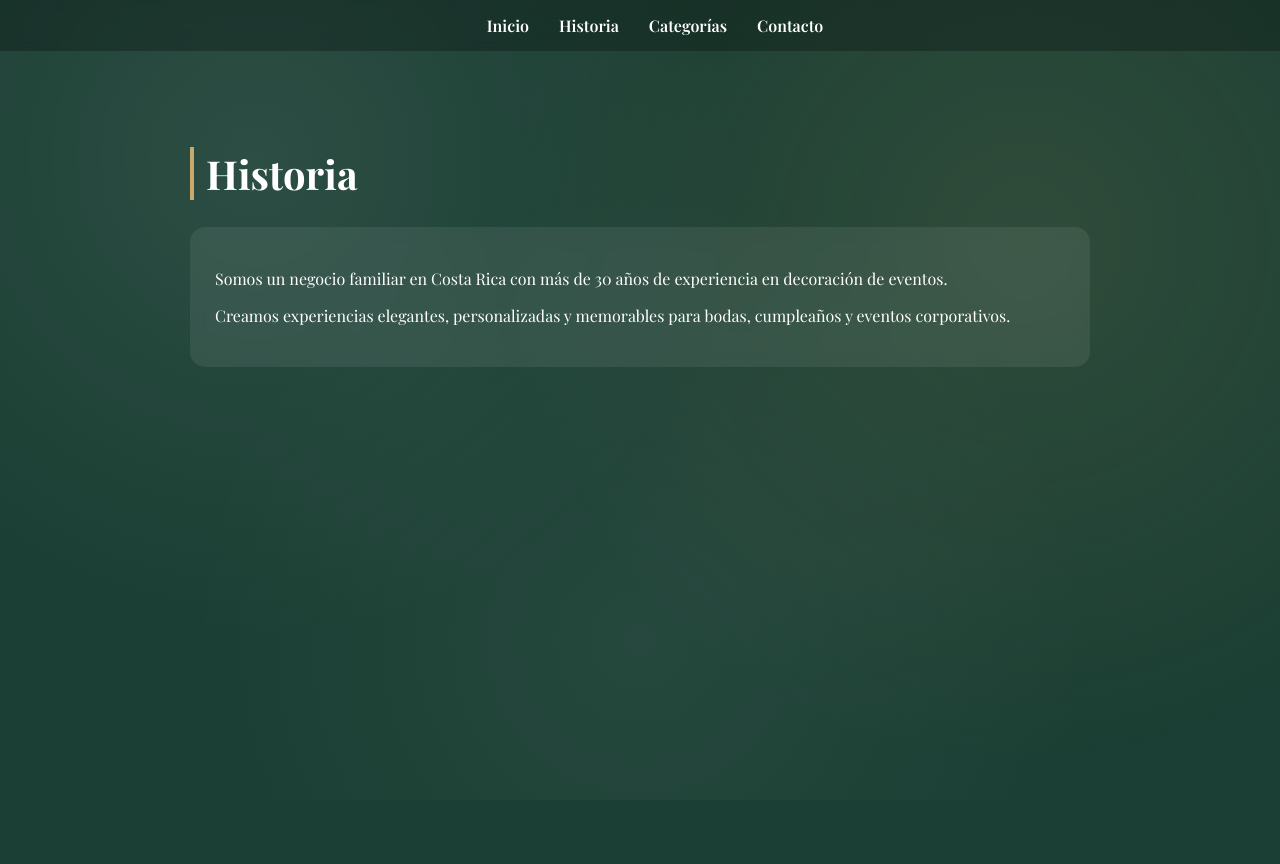
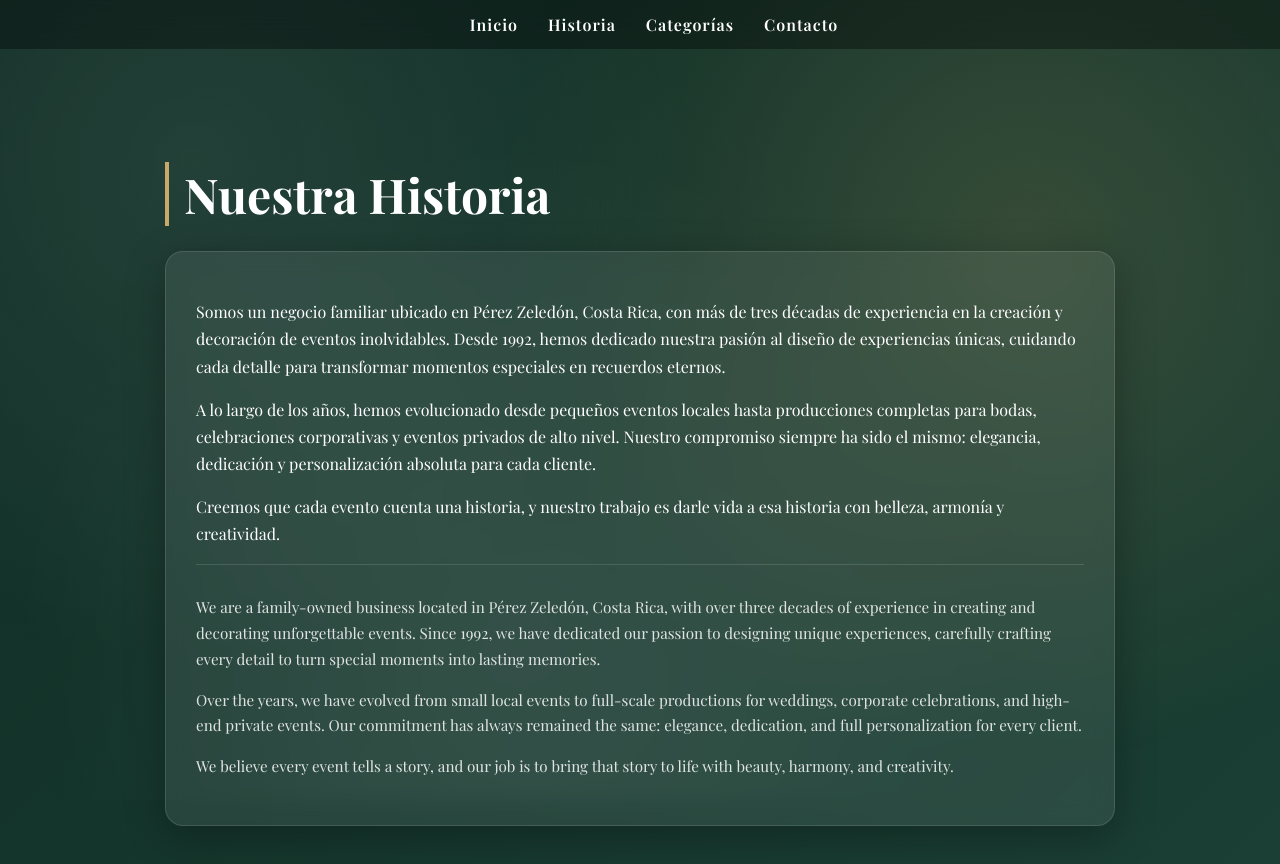
Before and after one commit to DIEDO93/NOY-S-DECORATIONS-AND-EVENTS., a plain HTML site: page historia.html in a window 1280 px wide. Before the commit the page ends 800 px from the top, so only its background shows below. Drawn offline with nearby package versions, Linux system fonts and the light colour scheme.

Commit message:
Update historia.html

```diff
--- a/historia.html
+++ b/historia.html
@@ -11,26 +11,24 @@
 body{
     margin:0;
     font-family:'Playfair Display', serif;
-    color:white;
-    background:#1b3f34;
+    color:#fff;
+    background: linear-gradient(135deg, #102e25, #1b3f34);
+    overflow-x:hidden;
 }
 
-/* fondo premium */
+/* ✨ fondo tipo pinterest elegante */
 body::before{
     content:"";
     position:fixed;
-    top:0;
-    left:0;
-    width:100%;
-    height:100%;
+    inset:0;
     background:
-        radial-gradient(circle at 20% 20%, rgba(255,255,255,0.08), transparent 40%),
-        radial-gradient(circle at 80% 30%, rgba(200,169,106,0.12), transparent 45%),
-        radial-gradient(circle at 50% 80%, rgba(255,255,255,0.05), transparent 50%);
+        radial-gradient(circle at 15% 20%, rgba(255,255,255,0.08), transparent 40%),
+        radial-gradient(circle at 80% 30%, rgba(200,169,106,0.18), transparent 45%),
+        radial-gradient(circle at 40% 80%, rgba(255,255,255,0.06), transparent 50%);
     z-index:-1;
 }
 
-/* NAV */
+/* NAV elegante flotante */
 nav{
     position:fixed;
     top:0;
@@ -38,36 +36,52 @@ nav{
     display:flex;
     justify-content:center;
     gap:30px;
-    padding:15px;
-    background:rgba(0,0,0,0.25);
-    backdrop-filter: blur(10px);
+    padding:14px;
+    background:rgba(0,0,0,0.35);
+    backdrop-filter: blur(12px);
+    z-index:1000;
 }
 
 nav a{
     color:white;
     text-decoration:none;
     font-weight:600;
+    letter-spacing:1px;
 }
 
-/* CONTENIDO */
+/* contenido */
 .container{
-    max-width:900px;
+    max-width:950px;
     margin:auto;
-    padding:120px 20px 60px;
+    padding:130px 20px 80px;
 }
 
+/* título elegante */
 h1{
-    font-size:2.5rem;
+    font-size:3rem;
+    margin-bottom:10px;
     border-left:4px solid #c8a96a;
-    padding-left:12px;
+    padding-left:15px;
 }
 
+/* tarjetas estilo pinterest */
 .card{
     background:rgba(255,255,255,0.08);
-    padding:25px;
-    border-radius:15px;
-    margin-top:20px;
-    backdrop-filter: blur(8px);
+    border:1px solid rgba(255,255,255,0.12);
+    padding:30px;
+    border-radius:18px;
+    backdrop-filter: blur(10px);
+    box-shadow:0 10px 40px rgba(0,0,0,0.3);
+    margin-top:25px;
+    line-height:1.7;
+}
+
+.lang{
+    opacity:0.85;
+    font-size:0.95rem;
+    margin-top:15px;
+    border-top:1px solid rgba(255,255,255,0.15);
+    padding-top:15px;
 }
 </style>
 </head>
@@ -83,17 +97,37 @@ h1{
 
 <div class="container">
 
-<h1>Historia</h1>
+<h1>Nuestra Historia</h1>
 
 <div class="card">
 
 <p>
-Somos un negocio familiar en Costa Rica con más de 30 años de experiencia en decoración de eventos.
+Somos un negocio familiar ubicado en Pérez Zeledón, Costa Rica, con más de tres décadas de experiencia en la creación y decoración de eventos inolvidables. Desde 1992, hemos dedicado nuestra pasión al diseño de experiencias únicas, cuidando cada detalle para transformar momentos especiales en recuerdos eternos.
 </p>
 
 <p>
-Creamos experiencias elegantes, personalizadas y memorables para bodas, cumpleaños y eventos corporativos.
+A lo largo de los años, hemos evolucionado desde pequeños eventos locales hasta producciones completas para bodas, celebraciones corporativas y eventos privados de alto nivel. Nuestro compromiso siempre ha sido el mismo: elegancia, dedicación y personalización absoluta para cada cliente.
 </p>
+
+<p>
+Creemos que cada evento cuenta una historia, y nuestro trabajo es darle vida a esa historia con belleza, armonía y creatividad.
+</p>
+
+<div class="lang">
+
+<p>
+We are a family-owned business located in Pérez Zeledón, Costa Rica, with over three decades of experience in creating and decorating unforgettable events. Since 1992, we have dedicated our passion to designing unique experiences, carefully crafting every detail to turn special moments into lasting memories.
+</p>
+
+<p>
+Over the years, we have evolved from small local events to full-scale productions for weddings, corporate celebrations, and high-end private events. Our commitment has always remained the same: elegance, dedication, and full personalization for every client.
+</p>
+
+<p>
+We believe every event tells a story, and our job is to bring that story to life with beauty, harmony, and creativity.
+</p>
+
+</div>
 
 </div>
 
```
